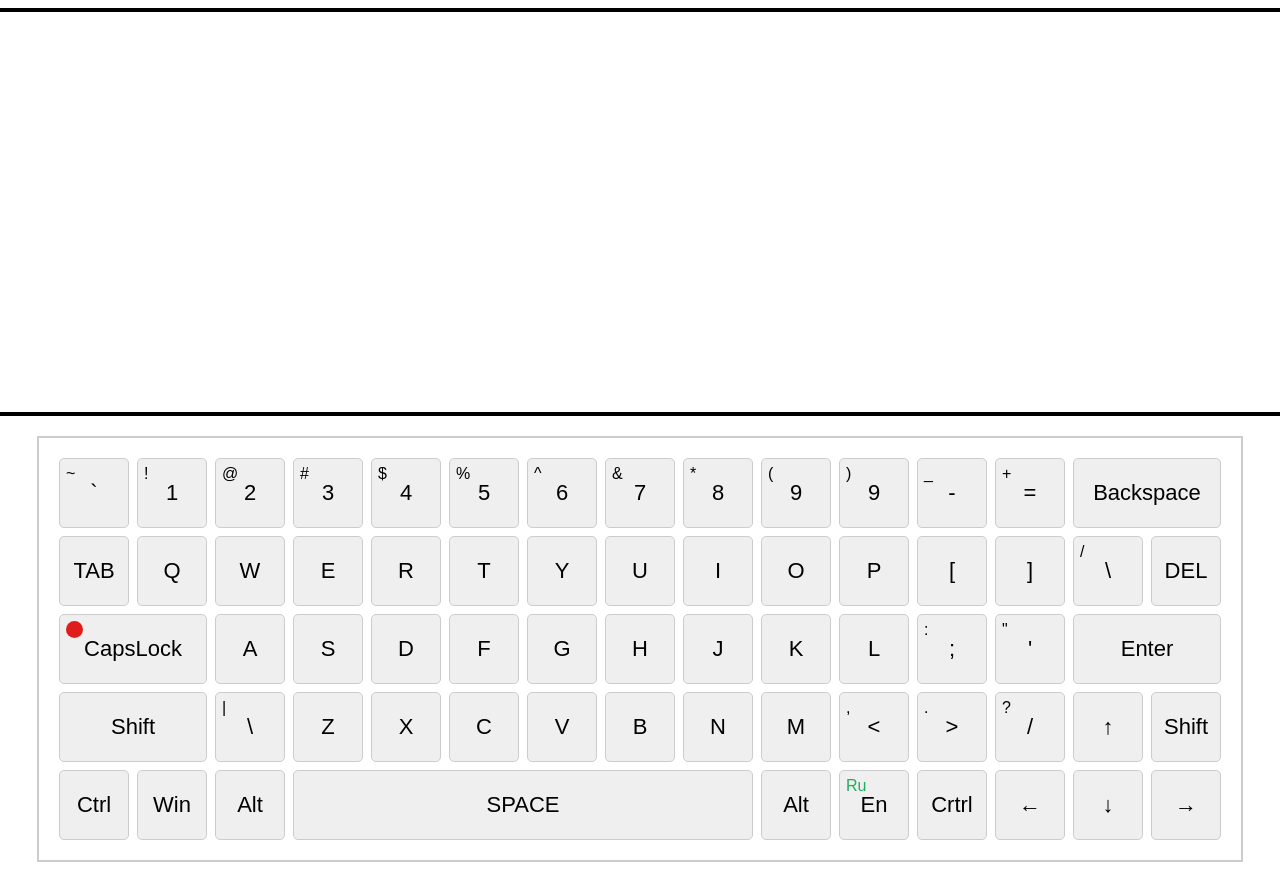
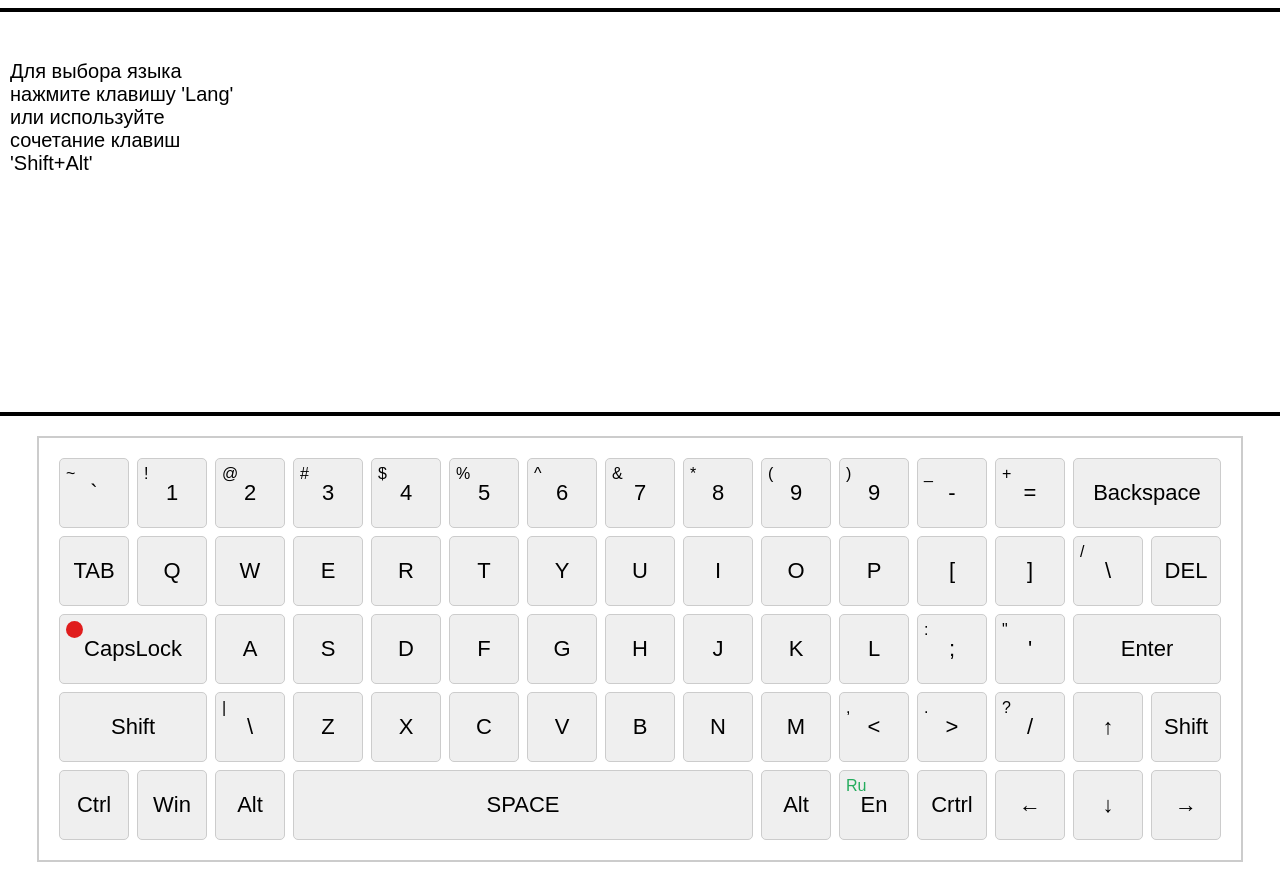
Before and after one commit to fuad123456/RSS-Virtual-Keyboard, a plain HTML site: page index.html in a window 1280 px wide. Shown: the top 870 px of the page. Drawn offline with Linux system fonts and the light colour scheme.

Commit message:
feat: add message

```diff
--- a/keyboard/index.js
+++ b/keyboard/index.js
@@ -14,6 +14,12 @@ class KeyBoard {
     this.KeyBoard = document.createElement("div");
     this.classes = classes;
     this.tab = tab;
+	this.message=document.createElement("div");
+  }
+  createMessage(){
+	  this.message.innerHTML="Для выбора языка нажмите клавишу 'Lang' или используйте сочетание клавиш 'Shift+Alt'";
+	  this.message.classList.add("message");
+	  document.body.appendChild(this.message);
   }
   addClasses() {
     this.KeyBoard.classList.add(...this.classes);
@@ -83,6 +89,7 @@ keyBoard.render();
 keyBoard.keyIlluminator(document.querySelectorAll(".key"));
 keyEvent();
 mouseEvent();
+keyBoard.createMessage();
 // document.onkeydown = function (e) {
 //   return false;
 // };
--- a/keyboard/style.css
+++ b/keyboard/style.css
@@ -105,3 +105,16 @@ textarea {
 	border-radius: 50%;
 	background-color: #e01d1d;
 }
+.message{
+	font: 1em sans-serif;
+	font-size: 20px;
+	font-weight: 500;
+	margin-top: 20px;
+	position: absolute;
+	top: 40px;
+	left: 10px;
+	width: 250px;
+	/* border: 1px solid #ccc; */
+	text-align: left;
+
+}
```
